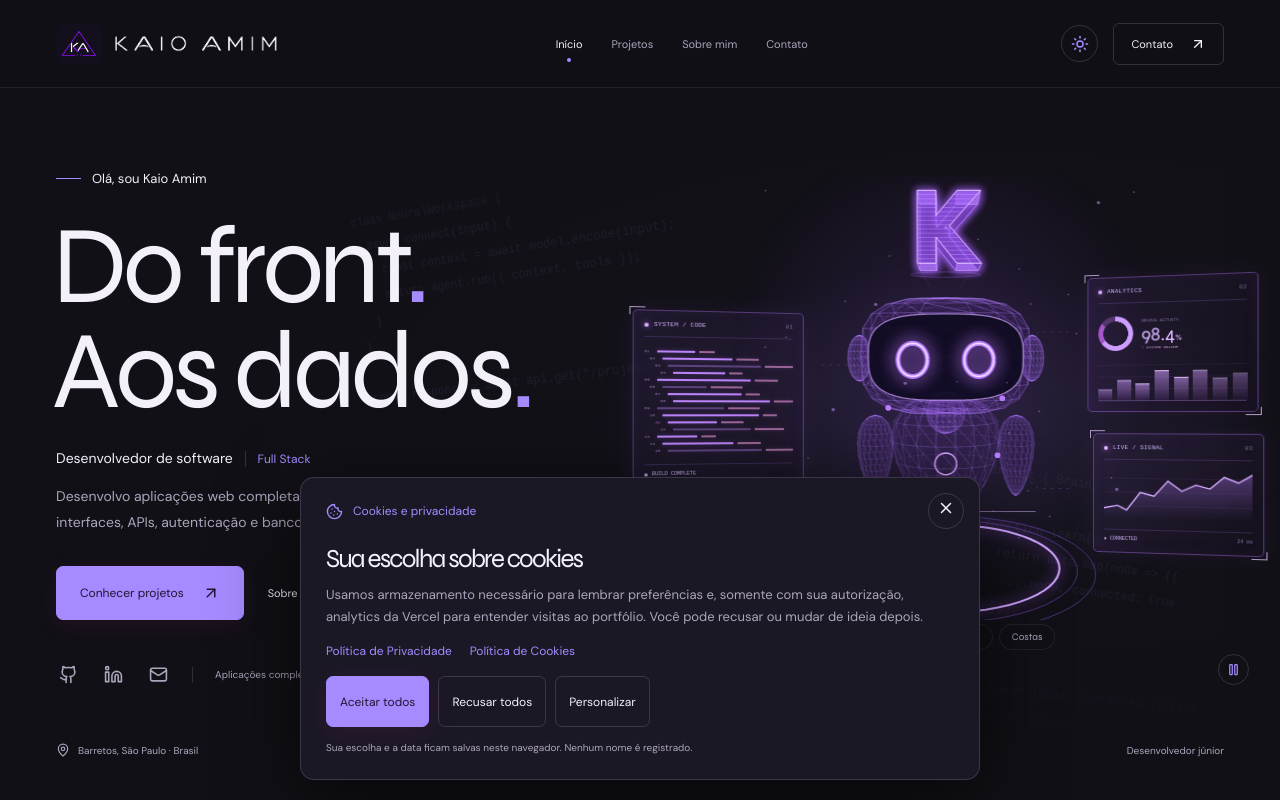
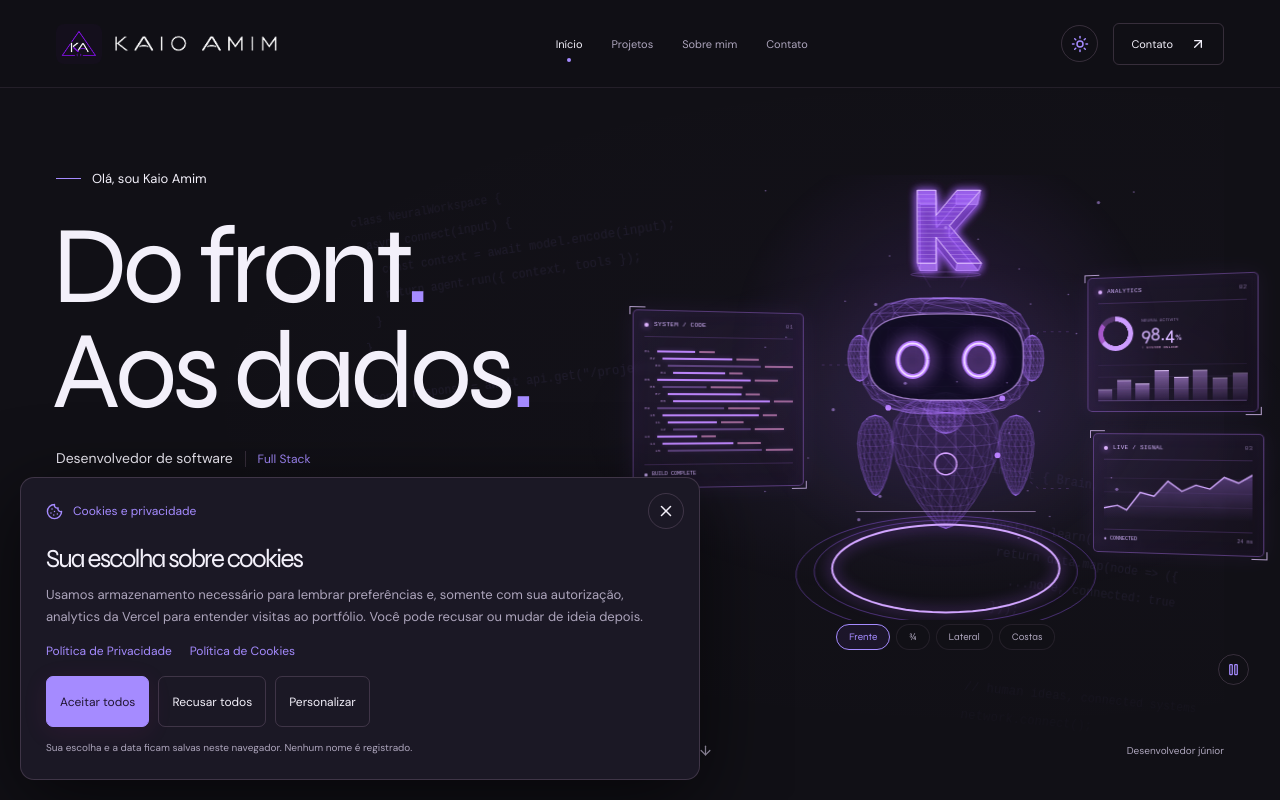
Before and after one commit to KaioAmim/portfolio-kaio, a React (Vite) app: page / in a window 1280 px wide. Shown: the top 800 px of the page. Built offline with nearby package versions, Linux system fonts and the light colour scheme.

Commit message:
style: posiciona banner cookies à esquerda

```diff
--- a/src/content-refresh.css
+++ b/src/content-refresh.css
@@ -107,3 +107,8 @@ select {
   }
 }
 @media(max-width:640px){.privacy-layer{inset:auto 10px 10px}.privacy-panel{padding:20px}.privacy-actions{display:grid;grid-template-columns:1fr}.privacy-actions button{width:100%}.legal-links{width:100%;justify-content:center}.site-footer{justify-content:center}.privacy-reopen{left:10px;bottom:10px}}
+
+/* Consent prompt anchors to the lower-left corner. */
+.privacy-layer{right:auto;left:20px;justify-content:flex-start}
+.privacy-close{display:grid;place-items:center;padding:0;line-height:0}
+@media(max-width:640px){.privacy-layer{right:10px;left:10px;justify-content:flex-start}}
```
